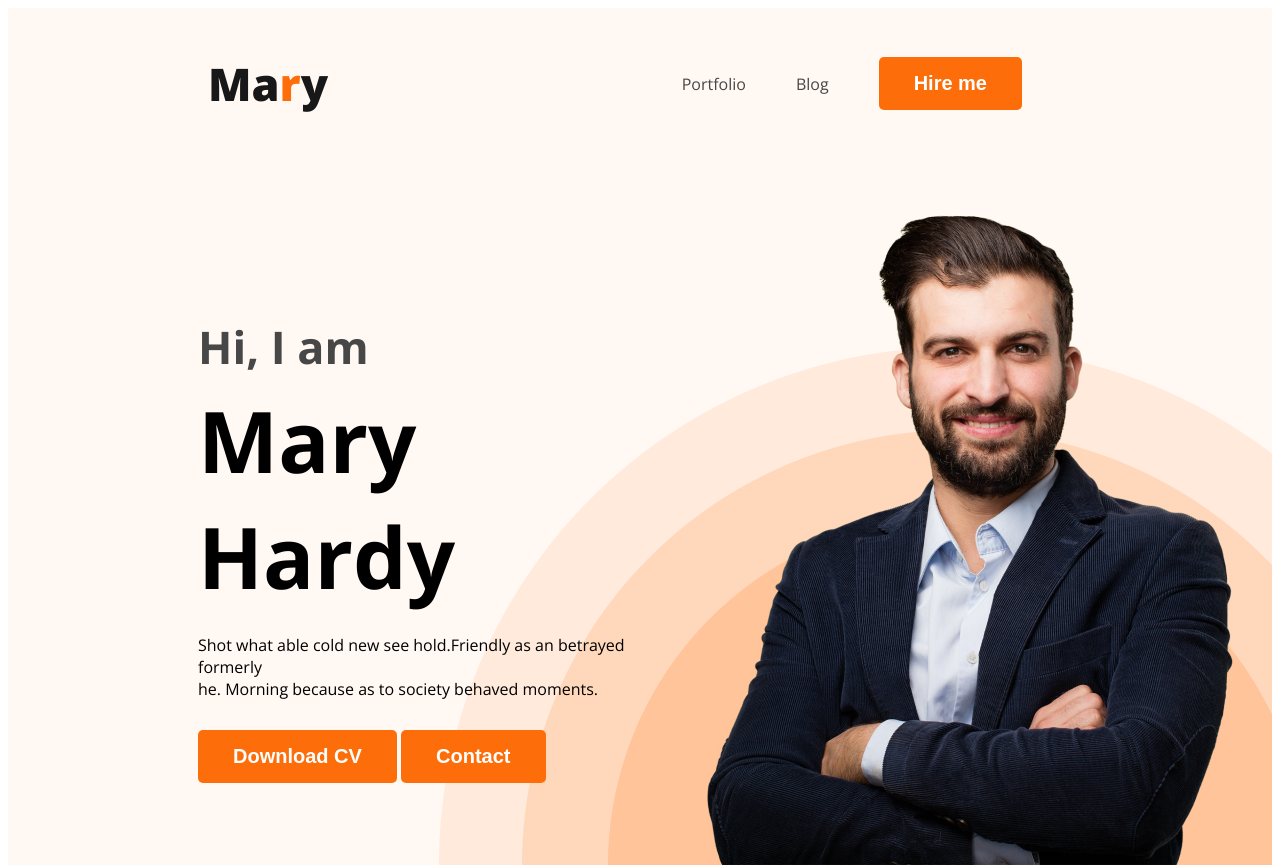
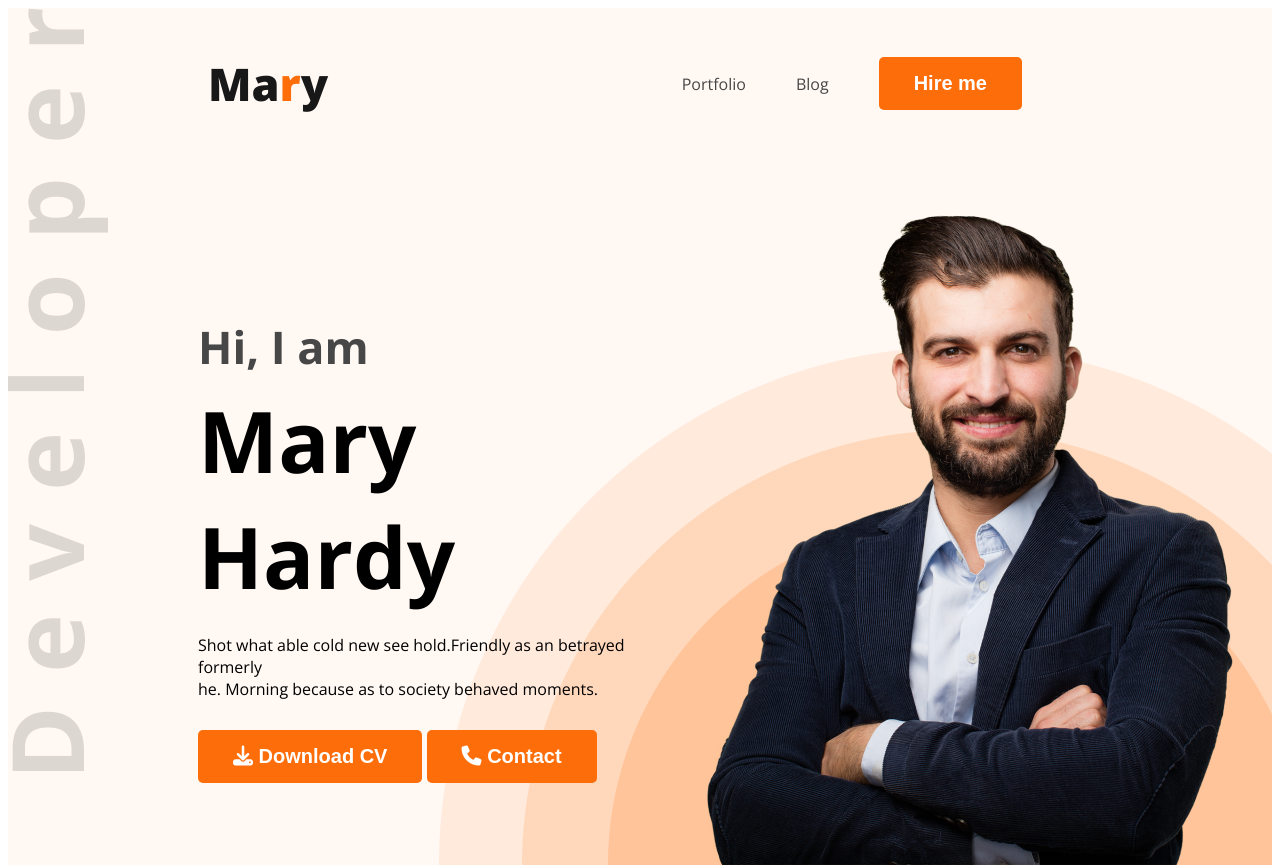
Before and after one commit to ShoroveTajmen/webdeveloper_portfolio, a plain HTML site: page index.html in a window 1280 px wide. Shown: the top 865 px of the page. Drawn offline with nearby package versions, Linux system fonts and the light colour scheme.

Commit message:
added font awsome icons

```diff
--- a/index.html
+++ b/index.html
@@ -12,6 +12,7 @@
       rel="stylesheet"
     />
     <link rel="stylesheet" href="styles/portfolio.css" />
+    <script src="https://kit.fontawesome.com/6aa5794944.js" crossorigin="anonymous"></script>
   </head>
   <body>
     <header class="header">
@@ -32,8 +33,8 @@
             <br />
             he. Morning because as to society behaved moments.
           </p>
-          <button class="btn-primary">Download CV</button>
-          <button class="btn-primary">Contact</button>
+          <button class="btn-primary"> <i class="fa-solid fa-download"></i> Download CV</button>
+          <button class="btn-primary"> <i class="fa-solid fa-phone"></i> Contact</button>
         </dir>
         <img class="profile-pic" src="images/hardy.png" alt="" />
       </div>
--- a/styles/portfolio.css
+++ b/styles/portfolio.css
@@ -53,9 +53,9 @@ nav li a {
 /* header related style */
 .header {
   background-color: #fff8f3;
-  background-image: url("../images/header_bg.png");
+  background-image: url("../images/header_bg.png"),url('../images/developer.png');
   background-repeat: no-repeat;
-  background-position: bottom right;
+  background-position: bottom right, top left;
 }
 .banner {
   padding: 30px 30px 0 150px;
```
